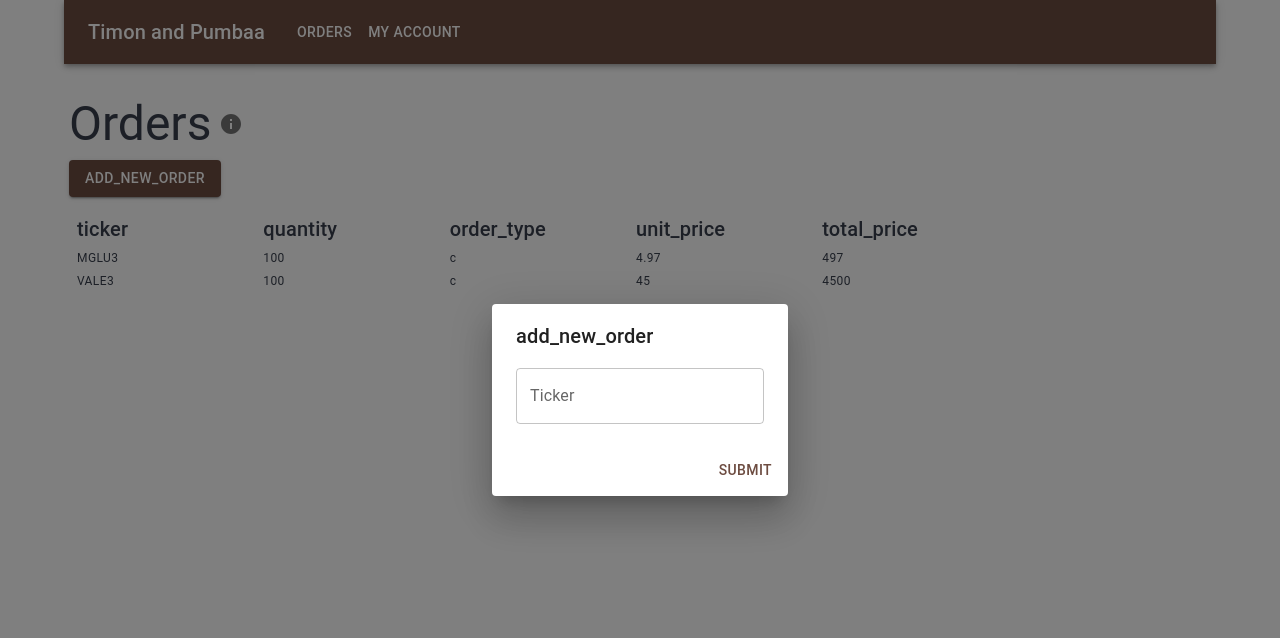
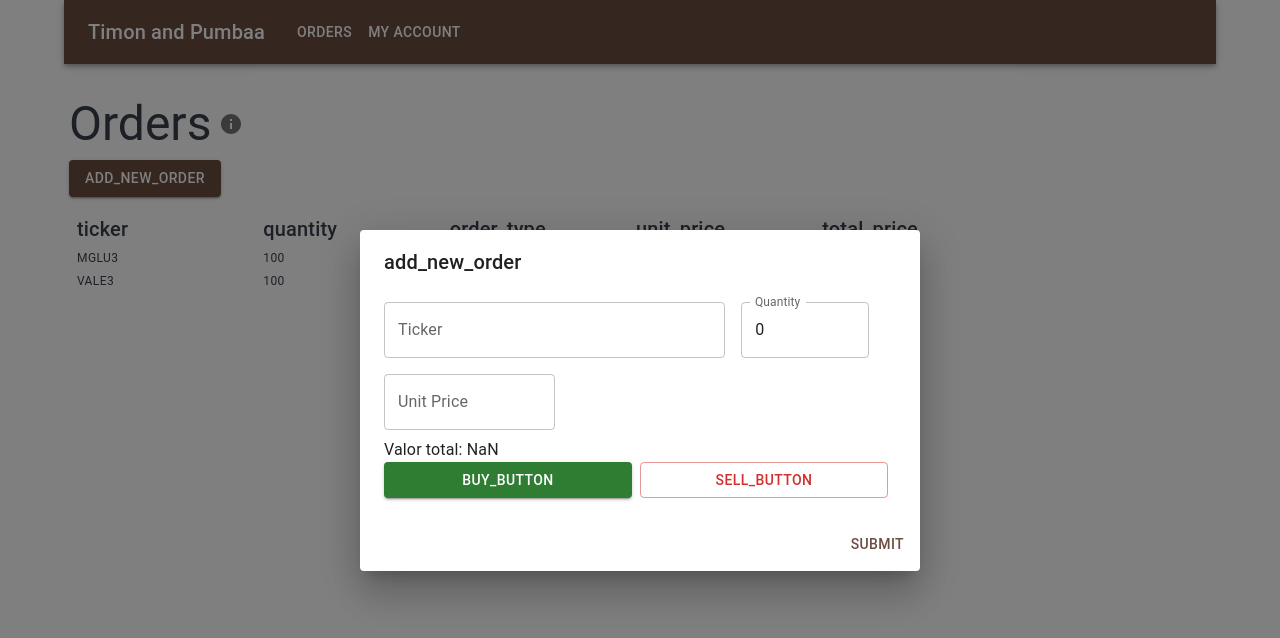
Before and after one commit to cormac21/general-grievous, a React (Create React App) app: page /orders in a window 1280 px wide. Both pictures are taken after a click on the button "ADD_NEW_ORDER". Shown: the top 638 px of the page. Built offline with nearby package versions, Linux system fonts and the light colour scheme.

Commit message:
I dunno, some stuff;

```diff
--- a/package.json
+++ b/package.json
@@ -10,6 +10,7 @@
     "@testing-library/jest-dom": "^5.16.5",
     "@testing-library/react": "^13.4.0",
     "@testing-library/user-event": "^13.5.0",
+    "axios": "^1.1.2",
     "react": "^18.2.0",
     "react-dom": "^18.2.0",
     "react-intl": "^6.1.2",
--- /dev/null
+++ b/src/api/endpoint.js
@@ -0,0 +1,4 @@
+
+const BASE_URL = "http://localhost:8080";
+
+export default BASE_URL;
--- a/src/components/orders/NewOrderDialog.js
+++ b/src/components/orders/NewOrderDialog.js
@@ -4,10 +4,11 @@ import {
     DialogActions,
     DialogContent,
     DialogTitle, FormControl,
-    Grid, TextField,
+    Grid, TextField, Typography,
 } from "@mui/material";
 import {FormattedMessage} from "react-intl";
 import {Form, useForm} from "../form/useForm";
+import {useState} from "react";
 
 const initialFormValues = {
     ticker: '',
@@ -22,9 +23,31 @@ const NewOrderDialog = (props) => {
         handleInputChange
     } = useForm(initialFormValues);
 
+    console.log(values);
+
+    const [isBuyOrder, setIsBuyOrder] = useState(true);
+    const [buyButtonVariant, setBuyButtonVariant] = useState("contained");
+    const [sellButtonVariant, setSellButtonVariant] = useState("outlined");
+
+    function handleBuyClick() {
+        setBuyButtonVariant("contained");
+        setSellButtonVariant("outlined")
+        setIsBuyOrder(true);
+        setValues({...values, type: 'c'});
+    }
+
+    function handleSellClick() {
+        setBuyButtonVariant("outlined");
+        setSellButtonVariant("contained")
+        setIsBuyOrder(false);
+        setValues({...values, type: 'v'});
+    }
+
     function handleSubmit() {
 
     }
+
+
 
     return (
       <Dialog open={props.open} onClose={props.onClose}>
@@ -34,17 +57,65 @@ const NewOrderDialog = (props) => {
             <FormattedMessage id="add_new_order" />
           </DialogTitle>
           <DialogContent>
-            <Grid container>
-              <Grid item>
+            <Grid container xs={12} mt={1}>
+              <Grid item xs={8} mr={2} >
                 <TextField
                   variant="outlined"
                   label="Ticker"
                   name="ticker"
                   value={values.ticker}
                   onChange={handleInputChange}
+                  fullWidth
                 />
               </Grid>
+                <Grid item xs={3}>
+                  <TextField
+                    variant="outlined"
+                    label="Quantity"
+                    name="quantity"
+                    value={values.quantity}
+                    onChange={handleInputChange}
+                  />
+                </Grid>
             </Grid>
+            <Grid container xs={12} mt={2}>
+              <Grid item xs={4}>
+                  <TextField
+                      variant="outlined"
+                      label="Unit Price"
+                      name="unitPrice"
+                      value={values.unitPrice}
+                      onChange={handleInputChange}
+                  />
+              </Grid>
+            </Grid>
+              <Grid container xs={12} mt={1}>
+                <Grid item xs={4}>
+                  <Typography >
+                    Valor total: { (values.unitPrice * values.quantity) }
+                  </Typography>
+                </Grid>
+              </Grid>
+              <Grid container xs={12} spacing={1}>
+                <Grid item xs={6} >
+                  <Button variant={buyButtonVariant}
+                          color="success"
+                          onClick={handleBuyClick}
+                          fullWidth
+                  >
+                    <FormattedMessage id="buy_button" />
+                  </Button>
+                </Grid>
+                <Grid item xs={6} >
+                  <Button variant={sellButtonVariant}
+                          color="error"
+                          onClick={handleSellClick}
+                          fullWidth
+                  >
+                    <FormattedMessage id="sell_button" />
+                  </Button>
+                </Grid>
+              </Grid>
           </DialogContent>
           <DialogActions>
             <Button type="submit" >
--- a/src/i18n/messages.js
+++ b/src/i18n/messages.js
@@ -31,7 +31,9 @@ export const messages = {
         quantity: "Quantidade",
         order_type: "Tipo",
         unit_price: "Preço unitário",
-        total_price: "Preço total"
+        total_price: "Preço total",
+        buy_button: "Compra",
+        sell_button: "Venda"
     },
     [LOCALES.SPANISH]: {
         project_name: "Timon y Pumba",
```
Also changed, not shown: src/api/usePostNewOrder.js (added, +19 -0 lines), 1 other file (tests, documents, lock files or other folders).
